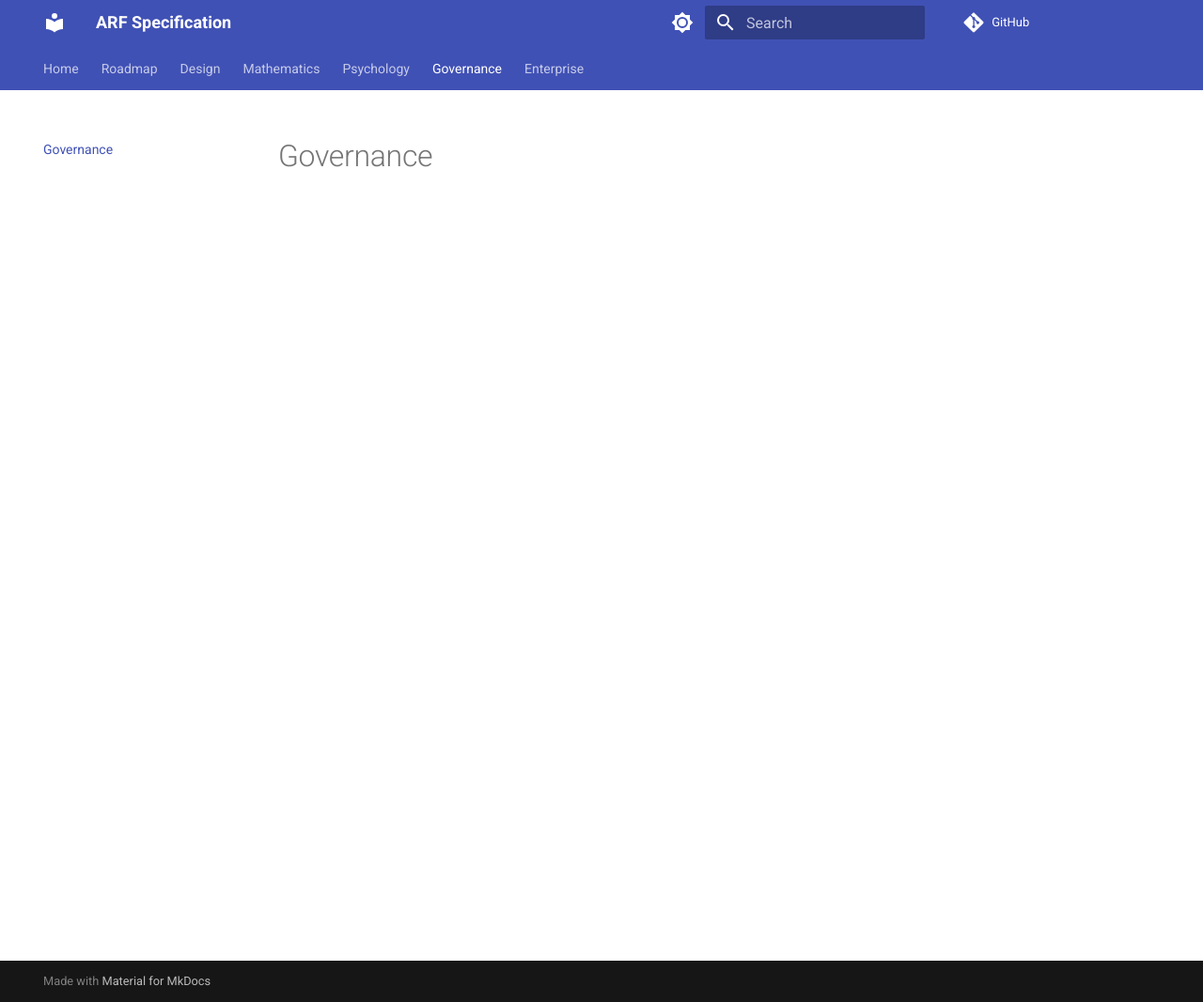
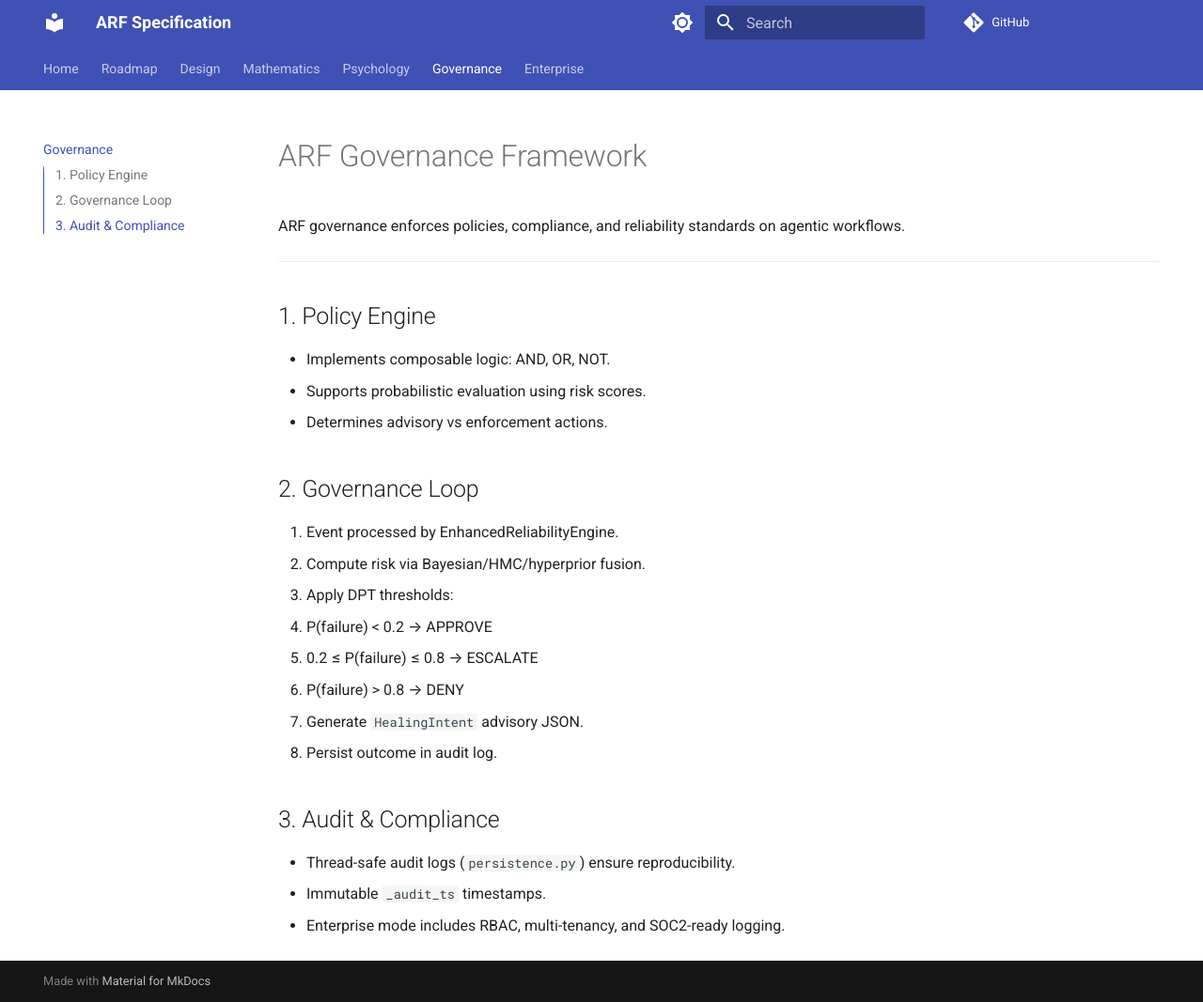
Before and after one commit to arf-foundation/arf-spec, an MkDocs documentation site: the page built from docs/governance.md, in a window 1280 px wide and 1067 px high. Shown: the whole window at 94% size. Built offline with MkDocs 1.6.1 and Material for MkDocs 9.7.7, drawn with Linux system fonts in a browser that asks for light colours; comment, search, counter and statistics services are not loaded.

Commit message:
Update governance.md

```diff
--- a/docs/governance.md
+++ b/docs/governance.md
@@ -1 +1,28 @@
-# Governance
+# ARF Governance Framework
+
+ARF governance enforces policies, compliance, and reliability standards on agentic workflows.
+
+---
+
+## 1. Policy Engine
+
+- Implements composable logic: AND, OR, NOT.
+- Supports probabilistic evaluation using risk scores.
+- Determines advisory vs enforcement actions.
+
+## 2. Governance Loop
+
+1. Event processed by EnhancedReliabilityEngine.
+2. Compute risk via Bayesian/HMC/hyperprior fusion.
+3. Apply DPT thresholds:
+   - P(failure) < 0.2 → APPROVE
+   - 0.2 ≤ P(failure) ≤ 0.8 → ESCALATE
+   - P(failure) > 0.8 → DENY
+4. Generate `HealingIntent` advisory JSON.
+5. Persist outcome in audit log.
+
+## 3. Audit & Compliance
+
+- Thread-safe audit logs (`persistence.py`) ensure reproducibility.
+- Immutable `_audit_ts` timestamps.
+- Enterprise mode includes RBAC, multi-tenancy, and SOC2-ready logging.
```
